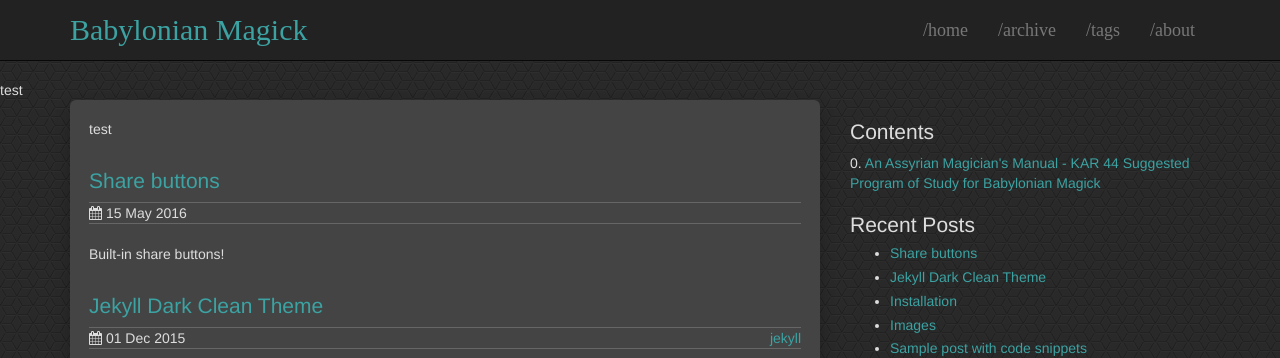
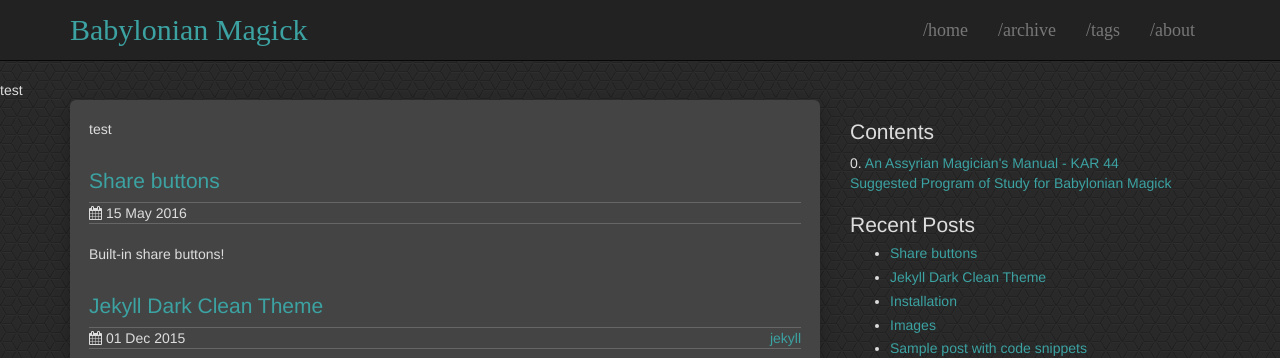
Before and after one commit to abaset/babylon, a Jekyll site: the page built from index.html, in a window 1280 px wide. Shown: the top 358 px of the page. Built offline with Jekyll 4.4.1, drawn with Linux system fonts in a browser that asks for light colours.

```diff
--- a/_includes/sidebar.html
+++ b/_includes/sidebar.html
@@ -1,7 +1,8 @@
 <div class="sidebar ">
   <h2>Contents</h2>
-  0. <a href="http://anpuluv/babylon/kar44.html">An Assyrian Magician's Manual - KAR 44</a>
-<a href="http://anpuluv/babylon/study.html">Suggested Program of Study for Babylonian Magick</a>
+  0. <a href="http://anpuluv.github.io/babylon/kar44.html">An Assyrian Magician's Manual - KAR 44</a>
+  <br>
+<a href="http://anpuluv.github.io/babylon/study.html">Suggested Program of Study for Babylonian Magick</a>
   <h2>Recent Posts</h2>
   <ul>
     {% for post in site.posts limit:5 %}
```
